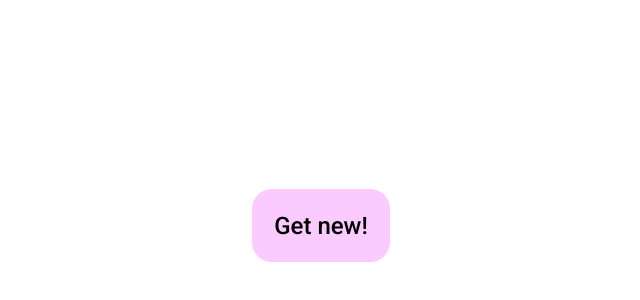
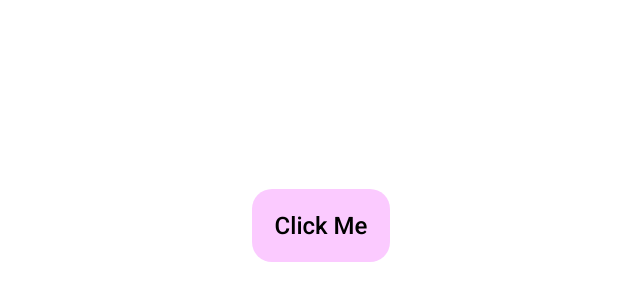
Before and after one commit to pratyush1312/advice-javascriptApi, a plain HTML site: page index.html in a window 1280 px wide. Shown: the part 2-302 px from the top of the page, 319-959 px from the left. Drawn offline with Linux system fonts and the light colour scheme.

Commit message:
Update index.html

```diff
--- a/index.html
+++ b/index.html
@@ -10,7 +10,7 @@
   <body>
     <div class="container">
       <p class="para"></p>
-      <button class="button">Get new!</button>
+      <button class="button">Click Me</button>
     </div>
 
     <script src="index.js"></script>
```
